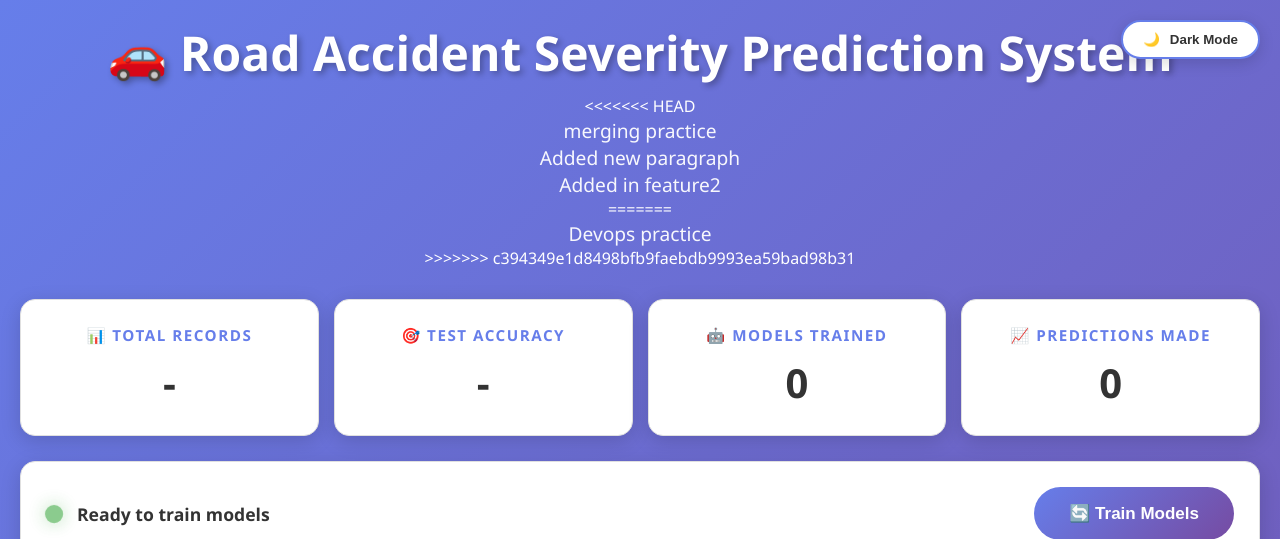
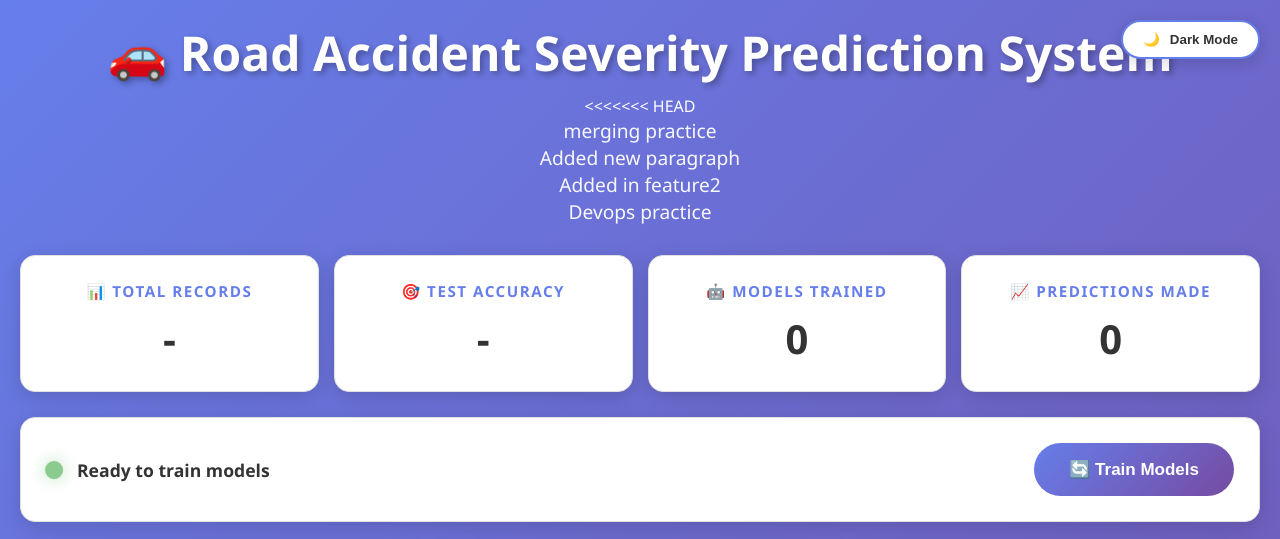
Before and after one commit to abhilashjha2004/Road-Accident-Severity-Prediction-System, a Flask app: page / in a window 1280 px wide. Shown: the top 539 px of the page. Run offline with Flask 3, Linux system fonts and the light colour scheme.

Commit message:
Resolve merge conflict in index.html
Removed merge conflict markers and updated content.

```diff
--- a/templates/index.html
+++ b/templates/index.html
@@ -27,9 +27,7 @@
             <p> merging practice </p>
             <p> Added new paragraph</p>
             <p> Added in feature2</p>
-=======
             <p> Devops practice </p>
->>>>>>> c394349e1d8498bfb9faebdb9993ea59bad98b31
         </div>
 
         <div class="stats-bar">
```
